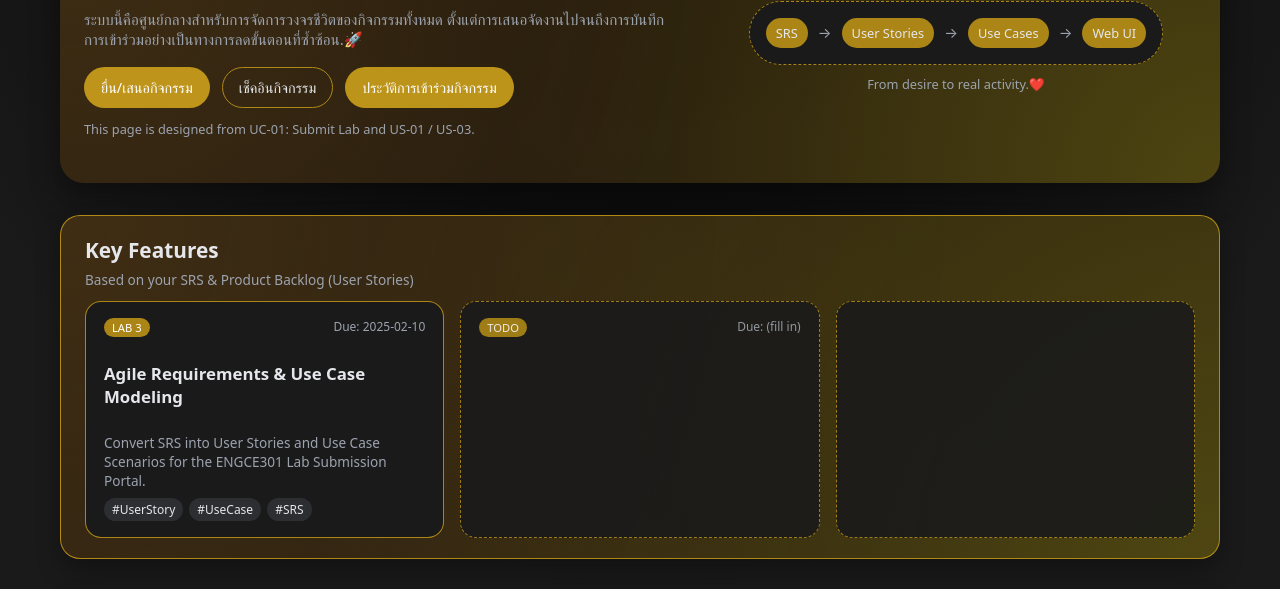
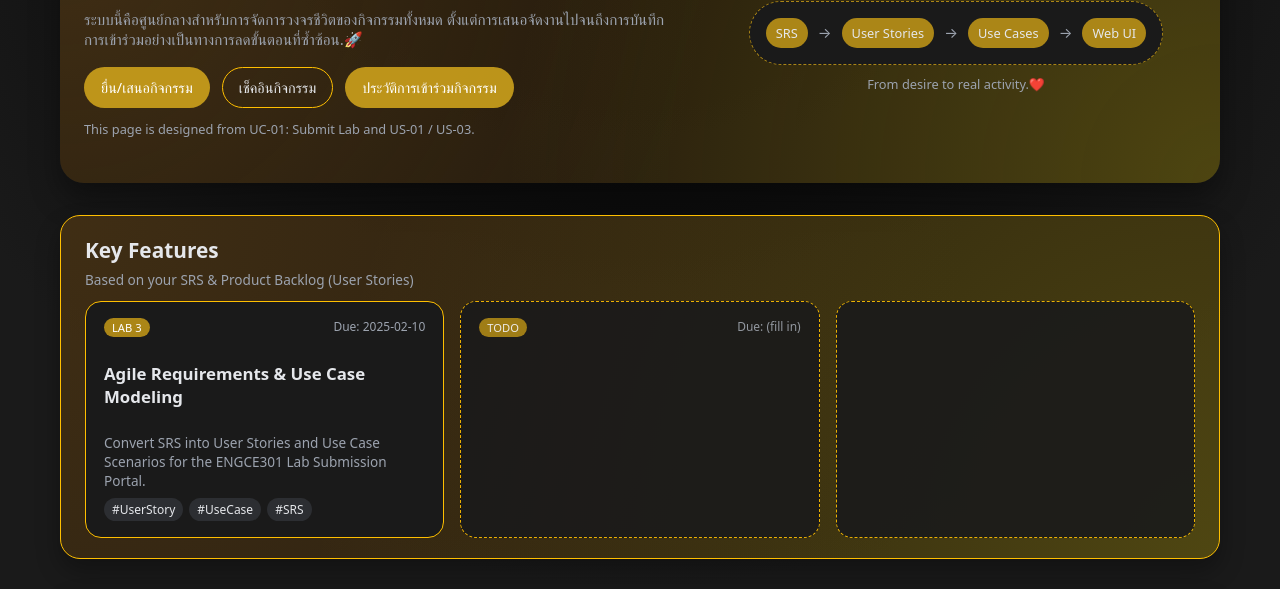
Before and after one commit to SoftwareDesign68-Team4/engce301-team-cpeno4, a plain HTML site: page engce301_Lab3_Web/index.html in a window 1280 px wide. Shown: the part 191-780 px from the top of the page. Drawn offline with Linux system fonts and the light colour scheme.

Commit message:
ตกแต่ง

```diff
--- a/engce301_Lab3_Web/styles.css
+++ b/engce301_Lab3_Web/styles.css
@@ -14,14 +14,14 @@
     --color-bg: #644017;           /* background หลัก (ใส่สีที่ต้องการ) */
     --color-surface: #644017;      /* พื้นของ card/section */
     --color-primary: #864d18;      /* ปุ่มหลัก / highlight */
-    --color-bg: #0f172a;           /* background หลัก (ใส่สีที่ต้องการ) */
-    --color-surface: #111827;      /* พื้นของ card/section */
+    --color-bg: #2a1c0f;           /* background หลัก (ใส่สีที่ต้องการ) */
+    --color-surface: #8d4b25;      /* พื้นของ card/section */
     --color-primary: #d1a41ce0;      /* ปุ่มหลัก / highlight */
     --color-secondary: #22c55e;    /* ปุ่มรอง / accent */
     --color-text: #e5e7eb;         /* ตัวอักษรหลัก */
     --color-text-muted: #9ca3af;   /* ตัวอักษรรอง */
     --color-border: #ffffff;       /* เส้นขอบ card/table */
-    --color-border: #cb9e16d1;       /* เส้นขอบ card/table */
+    --color-border: #ffbf00;       /* เส้นขอบ card/table */
 
     --radius-card: 16px;
     --shadow-soft: 0 16px 30px rgba(0, 0, 0, 0.35);
```
